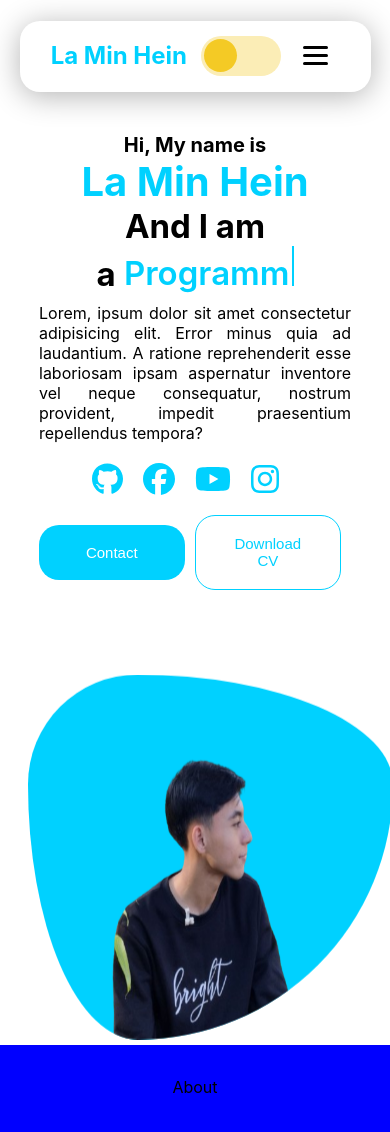
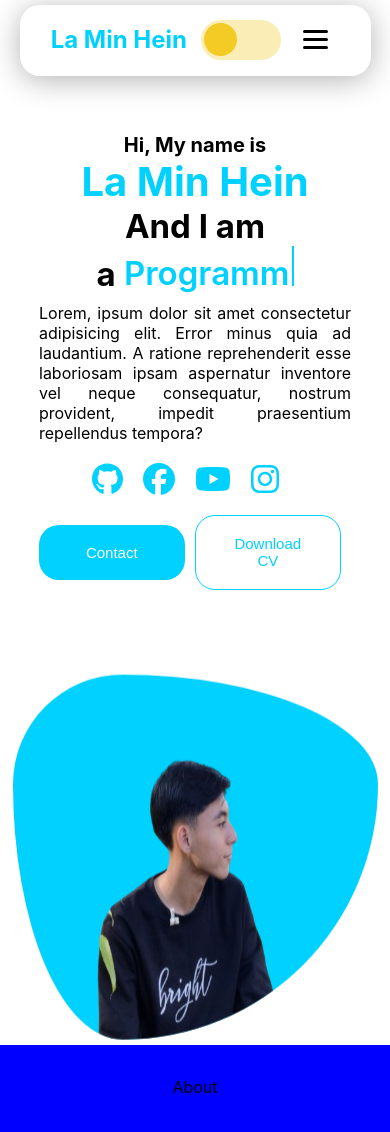
Before and after one commit to Lamin2005/laminhein, a React (Create React App) app: page / in a window 390 px wide. Shown: the top 1132 px of the page. Built offline with nearby package versions, Linux system fonts and the light colour scheme.

Commit message:
change nav

```diff
--- a/src/component/Header.css
+++ b/src/component/Header.css
@@ -240,12 +240,16 @@
 
     }
 
+    .main .hero_img{
+        margin-left: 0px;
+    }
+
 
 }
 
 
 
-@media screen and (max-width:1095px) {
+@media screen and (max-width:768px) {
     .main {
         width: 100%;
     }
--- a/src/component/Nav.css
+++ b/src/component/Nav.css
@@ -12,6 +12,7 @@ body.dark-mode {
 }
 
 .nav {
+  width: 100%;
   display: flex;
   justify-content: center;
   align-items: center;
@@ -19,8 +20,8 @@ body.dark-mode {
 
 .inner-nav {
   position: fixed;
-
   width: 90%;
+  padding-top: 3rem;
   display: flex;
   justify-content: space-around;
   align-items: center;
@@ -32,7 +33,7 @@ body.dark-mode {
   z-index: 1000;
   transition: all 0.3s ease;
   box-shadow: 0 4px 30px rgba(0, 0, 0, 0.3);
-  margin-top: 5rem;
+  margin-top: 3rem;
   border-radius: 20px;
 }
 
@@ -116,6 +117,11 @@ body.dark-mode .nav {
 
 /* Mobile styles */
 @media (max-width: 768px) {
+
+  .inner-nav{
+    width: 90%;
+  }
+
   .toggleButton {
     display: flex;
   }
```
